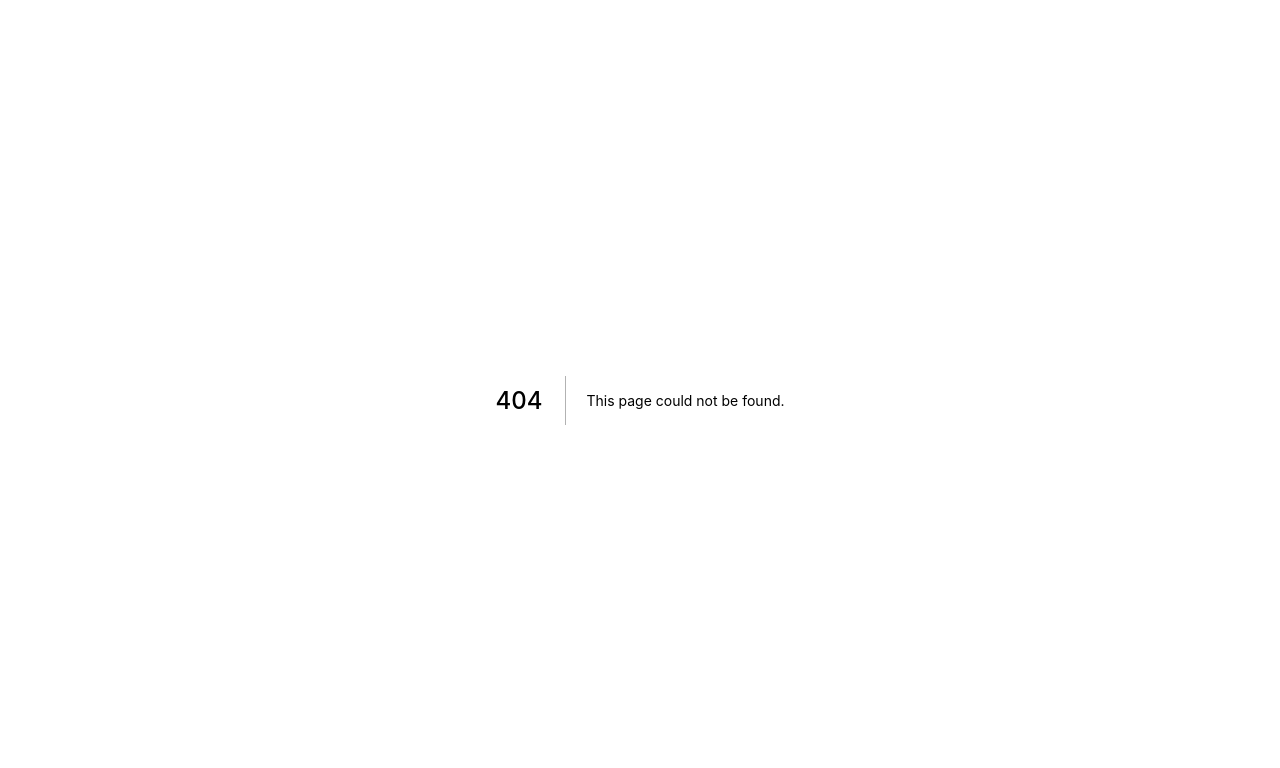
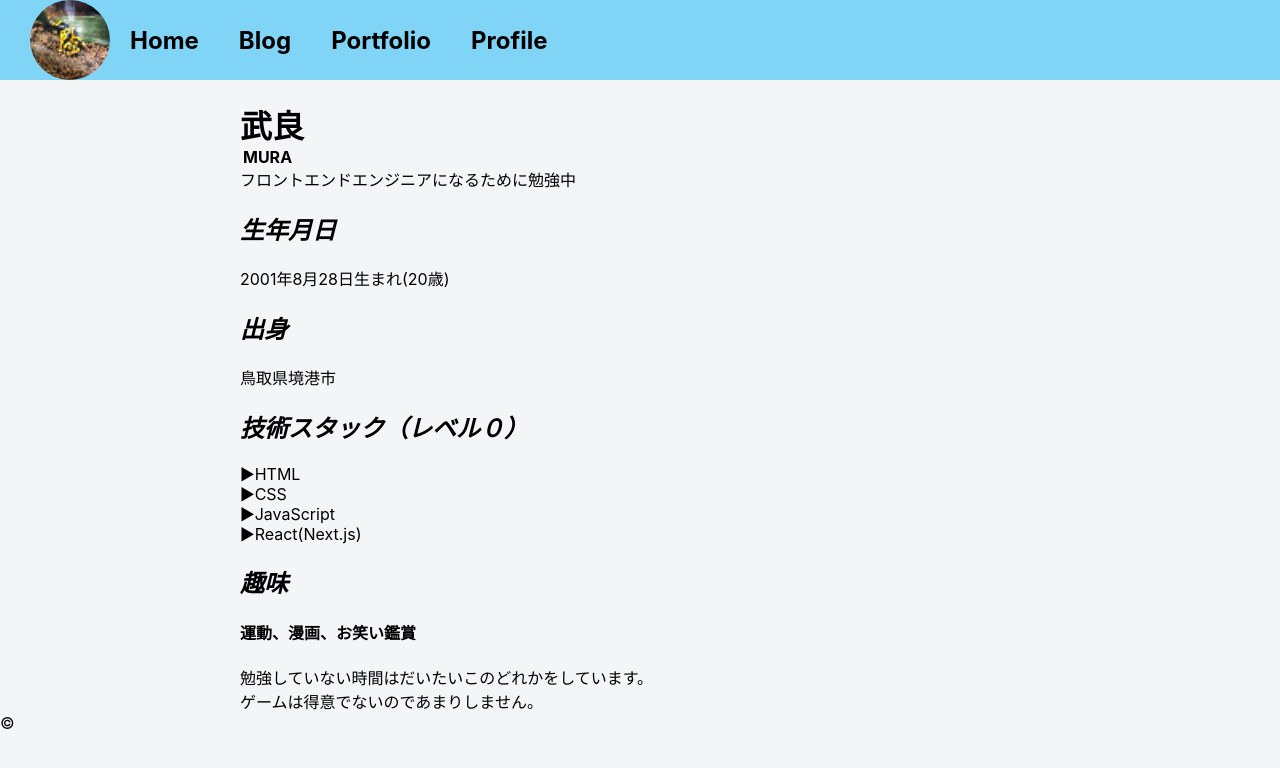
Before and after one commit to mura012/my-blog, a Next.js app: page /profile in a window 1280 px wide. Before the commit this address had no page. Shown: the top 768 px of the page. Built offline with nearby package versions, Linux system fonts and the light colour scheme.

Commit message:
プロフィールを更新、cssを追加

```diff
--- /dev/null
+++ b/src/components/profile/Profile.module.css
@@ -0,0 +1,20 @@
+.profile {
+  width: 800px;
+  margin: 0 auto;
+}
+.h2 {
+  font-style: italic;
+  font-family: Times New Roman, "ＭＳＰゴシック";
+}
+.name {
+  margin-bottom: 0;
+}
+.ol {
+  list-style: none;
+  padding: 0;
+}
+
+.alphabet {
+  font-weight: bold;
+  margin-left: 3px;
+}
--- /dev/null
+++ b/src/components/profile/index.jsx
@@ -0,0 +1,29 @@
+import classes from "./Profile.module.css";
+
+export const MyProfile = () => {
+  return (
+    <div className={classes.profile}>
+      <h1 className={classes.name}>武良</h1>
+      <p className={classes.alphabet}>MURA</p>
+      <p className={classes.job}>フロントエンドエンジニアになるために勉強中</p>
+      <h2 className={classes.h2}>生年月日</h2>
+      <p>2001年8月28日生まれ(20歳)</p>
+      <h2 className={classes.h2}>出身</h2>
+      <p>鳥取県境港市</p>
+      <h2 className={classes.h2}>技術スタック（レベル０）</h2>
+      <ol className={classes.ol}>
+        <li>▶HTML</li>
+        <li>▶CSS</li>
+        <li>▶JavaScript</li>
+        <li>▶React(Next.js)</li>
+      </ol>
+      <h2 className={classes.h2}>趣味</h2>
+      <h4>運動、漫画、お笑い鑑賞</h4>
+      <p>
+        勉強していない時間はだいたいこのどれかをしています。
+        <br />
+        ゲームは得意でないのであまりしません。
+      </p>
+    </div>
+  );
+};
--- /dev/null
+++ b/src/pages/profile.jsx
@@ -0,0 +1,15 @@
+import { Footer } from "src/components/footer/Footer";
+import { Header } from "src/components/header";
+import { MyProfile } from "src/components/profile";
+
+const Profile = () => {
+  return (
+    <>
+      <Header />
+      <MyProfile />
+      <Footer />
+    </>
+  );
+};
+
+export default Profile;
```
